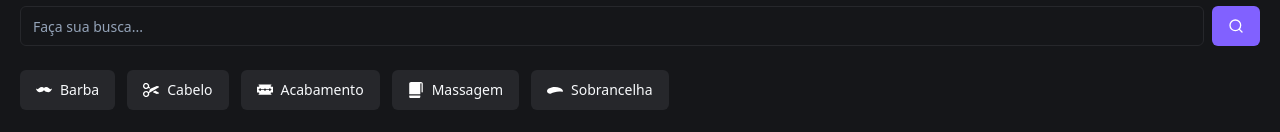
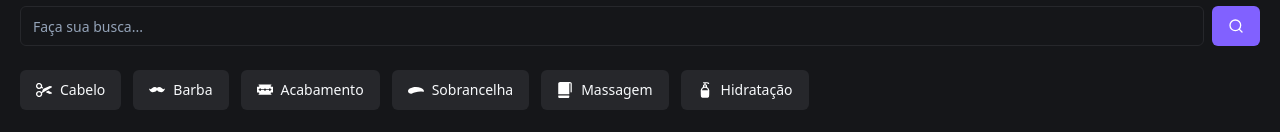
Before and after one commit to Fabricio-Fontenele/BarberHub, a Next.js app: page / in a window 1280 px wide. Shown: the part 172-304 px from the top of the page. Built offline with nearby package versions, Linux system fonts and the light colour scheme; no server answers; the database is empty.

Commit message:
feat: implement quick search buttons for enhanced user navigation

```diff
--- /dev/null
+++ b/src/app/_constants/search.ts
@@ -0,0 +1,13 @@
+interface QuickSearchButton {
+  imageUrl: string
+  title: string
+}
+
+export const quickSearchButtons: QuickSearchButton[] = [
+  { imageUrl: "/cabelo.svg", title: "Cabelo" },
+  { imageUrl: "/barba.svg", title: "Barba" },
+  { imageUrl: "/acabamento.svg", title: "Acabamento" },
+  { imageUrl: "/sobrancelha.svg", title: "Sobrancelha" },
+  { imageUrl: "/massagem.svg", title: "Massagem" },
+  { imageUrl: "/hidratacao.svg", title: "Hidratação" },
+]
--- a/src/app/page.tsx
+++ b/src/app/page.tsx
@@ -8,6 +8,7 @@ import { Badge } from "./_components/ui/badge"
 import { Avatar, AvatarImage } from "./_components/ui/avatar"
 import { db } from "./_lib/prisma"
 import BarbershopItem from "./_components/barbershop-item"
+import { quickSearchButtons } from "./_constants/search"
 
 const Home = async () => {
   const barbershops = await db.barbershop.findMany({})
@@ -16,7 +17,6 @@ const Home = async () => {
       name: "desc",
     },
   })
-  console.log(barbershops)
   return (
     <div>
       <Header />
@@ -36,36 +36,17 @@ const Home = async () => {
         {/* Busca Rápida */}
 
         <div className="mt-6 flex gap-3 overflow-x-scroll [&::-webkit-scrollbar]:hidden">
-          <Button variant="secondary" className="gap-2">
-            <Image alt="Barba" src="/barba.svg" width={16} height={16} />
-            Barba
-          </Button>
-          <Button variant="secondary" className="gap-2">
-            <Image alt="Cabelo" src="/cabelo.svg" width={16} height={16} />
-            Cabelo
-          </Button>
-          <Button variant="secondary" className="gap-2">
-            <Image
-              alt="acabamento"
-              src="/acabamento.svg"
-              width={16}
-              height={16}
-            />
-            Acabamento
-          </Button>
-          <Button variant="secondary" className="gap-2">
-            <Image alt="Maasagem" src="/massagem.svg" width={16} height={16} />
-            Massagem
-          </Button>
-          <Button variant="secondary" className="gap-2">
-            <Image
-              alt="sobrancelha"
-              src="/sobrancelha.svg"
-              width={16}
-              height={16}
-            />
-            Sobrancelha
-          </Button>
+          {quickSearchButtons.map((button) => (
+            <Button key={button.title} variant="secondary" className="gap-2">
+              <Image
+                alt={button.title}
+                src={button.imageUrl}
+                width={16}
+                height={16}
+              />
+              {button.title}
+            </Button>
+          ))}
         </div>
 
         {/* Banner */}
```
Also changed, not shown: public/hidratacao.svg (added).
